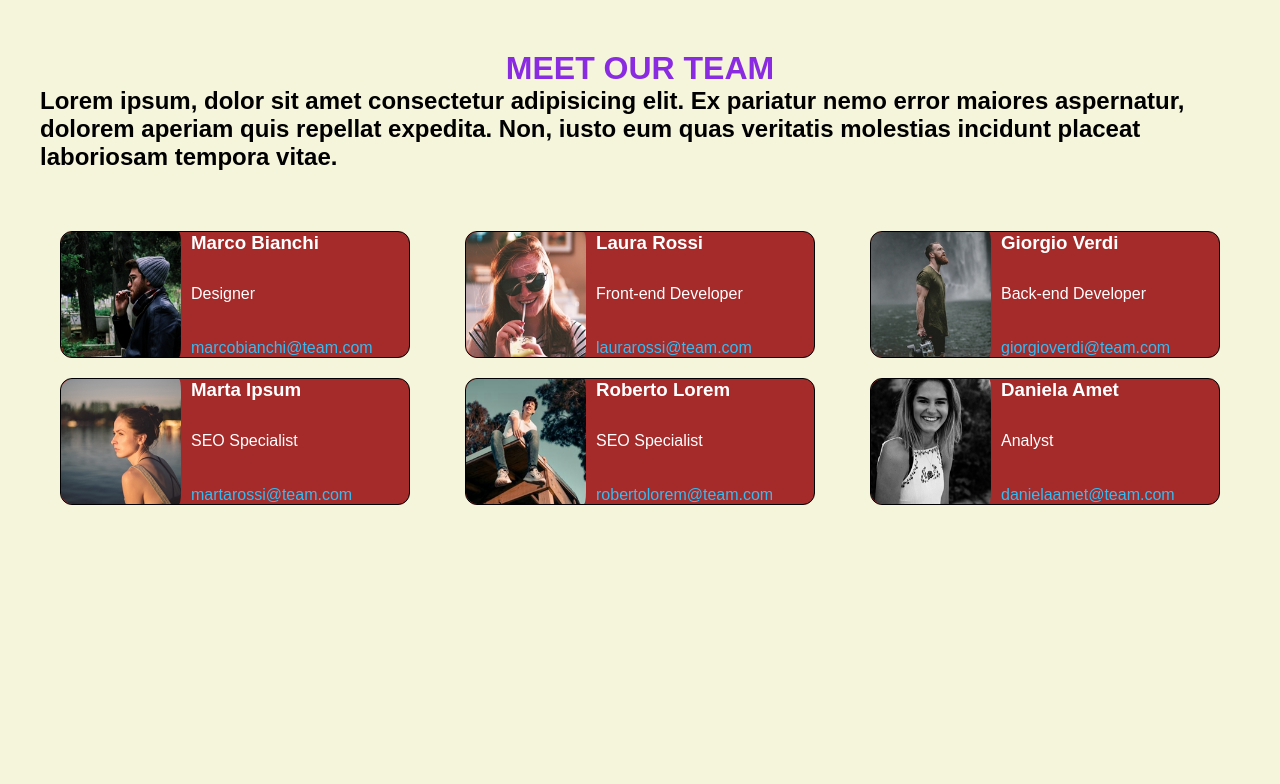
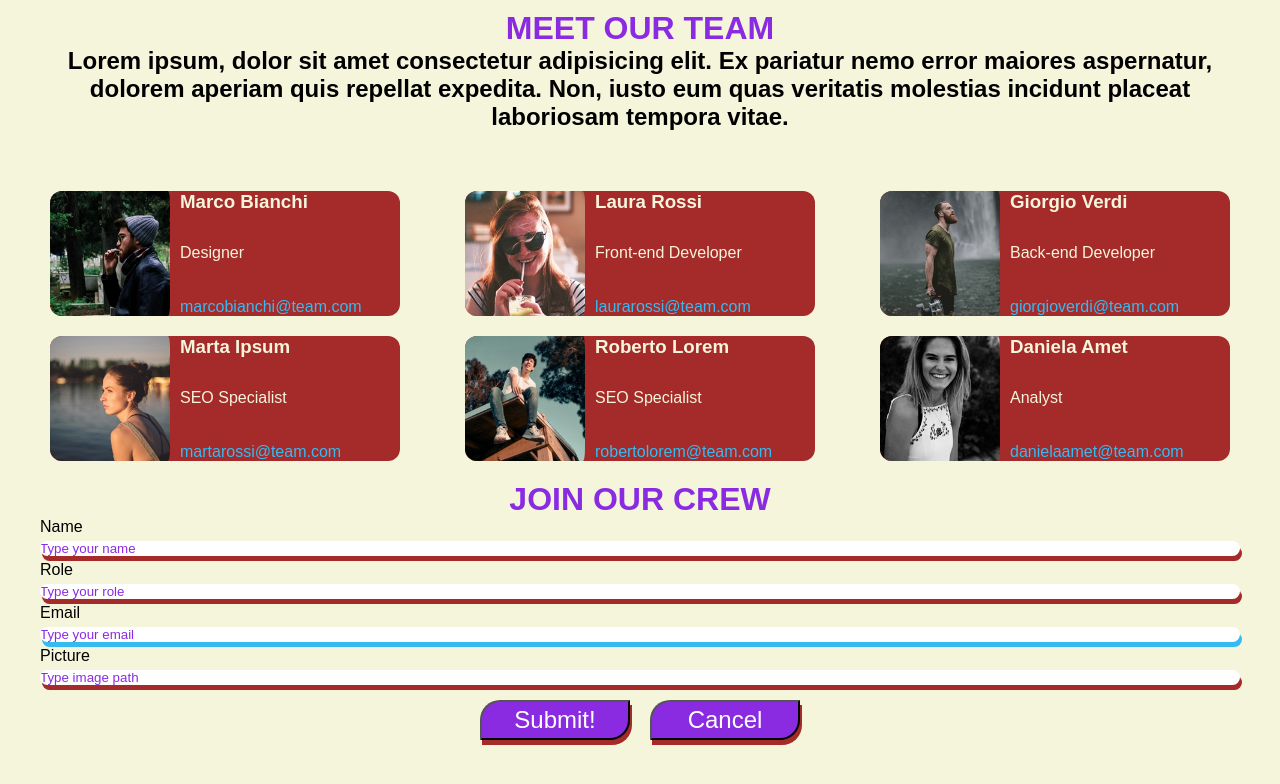
Before and after one commit to MattiaNatella/js-our-team, a plain HTML site: page index.html in a window 1280 px wide. Drawn offline with Linux system fonts and the light colour scheme; a web font is replaced by a local one.

Commit message:
[add] input form plus css fashion

```diff
--- a/assets/script.js
+++ b/assets/script.js
@@ -43,7 +43,7 @@ function getMemberCard(member){
   const {name, role, email, img} = member;
 
   return `
-<div class="card">
+<div class="card d-flex">
 <img src="assets/${img}" alt="">
 <div id="anagrafica" >
   <h3 id="name">${name}</h3>
--- a/index.html
+++ b/index.html
@@ -9,15 +9,15 @@
   <link rel="preconnect" href="https://fonts.googleapis.com">
   <link rel="preconnect" href="https://fonts.gstatic.com" crossorigin>
   <link href="https://fonts.googleapis.com/css2?family=Jaro:opsz@6..72&display=swap" rel="stylesheet">
+  <title>Our Team</title>
 
-  <title>Our Team</title>
 </head>
 <body>
   <div class="container-top">
-    <h1 class="self-align-center">MEET OUR TEAM</h1>
+    <h1>MEET OUR TEAM</h1>
     <h2>Lorem ipsum, dolor sit amet consectetur adipisicing elit. Ex pariatur nemo error maiores aspernatur, dolorem aperiam quis repellat expedita. Non, iusto eum quas veritatis molestias incidunt placeat laboriosam tempora vitae.</h2>
   </div>
-    <div class="container">
+    <div class="container d-flex wrap space-between">
       <!-- <div class="card">
         <img src="assets/img/male1.png" alt="">
         <div id="anagrafica" >
@@ -26,11 +26,27 @@
           <span id="email">email</span>
         </div>
       </div> -->
-
     </div>
 
+    <!-- FORM AGGIUNTA CARD -->
+  <div id="form-container" class="container">
+    <form action="#">
+      <h1>JOIN OUR CREW</h1>
+      <label for="name">Name</label>
+      <input placeholder="Type your name" type="text" name="name" id="name">
+      <label for="role">Role</label>
+      <input placeholder="Type your role" type="text" name="name" id="role">
+      <label for="email">Email</label>
+      <input placeholder="Type your email" type="email" name="name" id="email">
+      <label for="img">Picture</label>
+      <input placeholder="Type image path" type="text" name="name" id="img">
+      <div id="buttons" class="d-flex">
+        <button type="button">Submit!</button>
+        <button type="reset">Cancel</button>
+      </div>
+    </form>
+  </div>
   </main>
-
 <!-- JAVASCRIPT -->
   <script src="assets/script.js"></script>
 </body>
--- a/style.css
+++ b/style.css
@@ -22,30 +22,43 @@ h2 {
 
 .container-top {
   max-width: 1200px;
-  margin: 50px auto;
+  margin: 10px auto;
+  text-align: center;
 }
 
 .container {
-  display: flex;
-  flex-wrap: wrap;
-  margin: 50px auto;
+  margin: 10px auto;
   max-width: 1200px;
   border-radius: 12px;
-  justify-content: space-between;
-
 }
 
 .card{
-  display: flex;
-  color: white;
+  color: beige;
   font-size: 1rem;
   background-color: brown;
   width: 350px;
-  border: 1px solid black;
   border-radius: 12px;
-  margin: 10px 20px;
+  margin: 10px ;
 }
-/*****BODY *****/
+
+.d-flex{
+  display: flex;
+}
+
+.d-block{
+  display: block;
+}
+
+.wrap {
+  flex-wrap: wrap;
+}
+
+.space-between {
+  justify-content: space-between;
+}
+
+/***MAIN*****/
+
 .card img {
   width: 100%;
   border-radius: 12px;
@@ -65,3 +78,80 @@ h2 {
   margin-top: 5px;
   color: #35BBF2;
 }
+
+input {
+  display: block;
+  color: blueviolet;
+  margin: 5px auto;
+  width: 100%;
+  border-radius: 12px;
+  border: none;
+  box-shadow: 2px 5px brown;
+  }
+
+  input#email {
+    box-shadow: 2px 5px #35BBF2;
+  }
+
+  #buttons {
+    width: 100%;
+    justify-content: center;
+    margin-top: 15px;
+  }
+
+  button {
+    background-color: blueviolet;
+    color: white;
+    width:150px;
+    height: 40px;
+    border-top-left-radius: 20px;
+    border-bottom-right-radius: 20px;
+    box-shadow: 2px 5px brown;
+    text-align: center;
+    line-height: 100%;
+    margin: 0px 10px;
+    font-size: 1.5rem;
+
+  }
+
+  button:active{
+    transition: 0.5s ease;
+    transform: translate(2px, 5px);
+    box-shadow: none;
+  }
+
+  ::placeholder {
+    color: blueviolet;;
+  }
+
+/*** MEDIA QUERY ***/
+
+@media (max-width:1109px){
+
+  .container-top {
+    max-width: 100%;
+  }
+  .container{
+    max-width: 100%;
+    justify-content: center;
+  }
+
+  #form-container {
+    max-width: 700px;
+  }
+}
+
+@media (max-width:739px){
+
+  #buttons {
+    justify-content: space-between;
+  }
+
+  button {
+    margin: 0;
+  }
+
+  #form-container {
+    max-width: 350px;
+  }
+}
```
